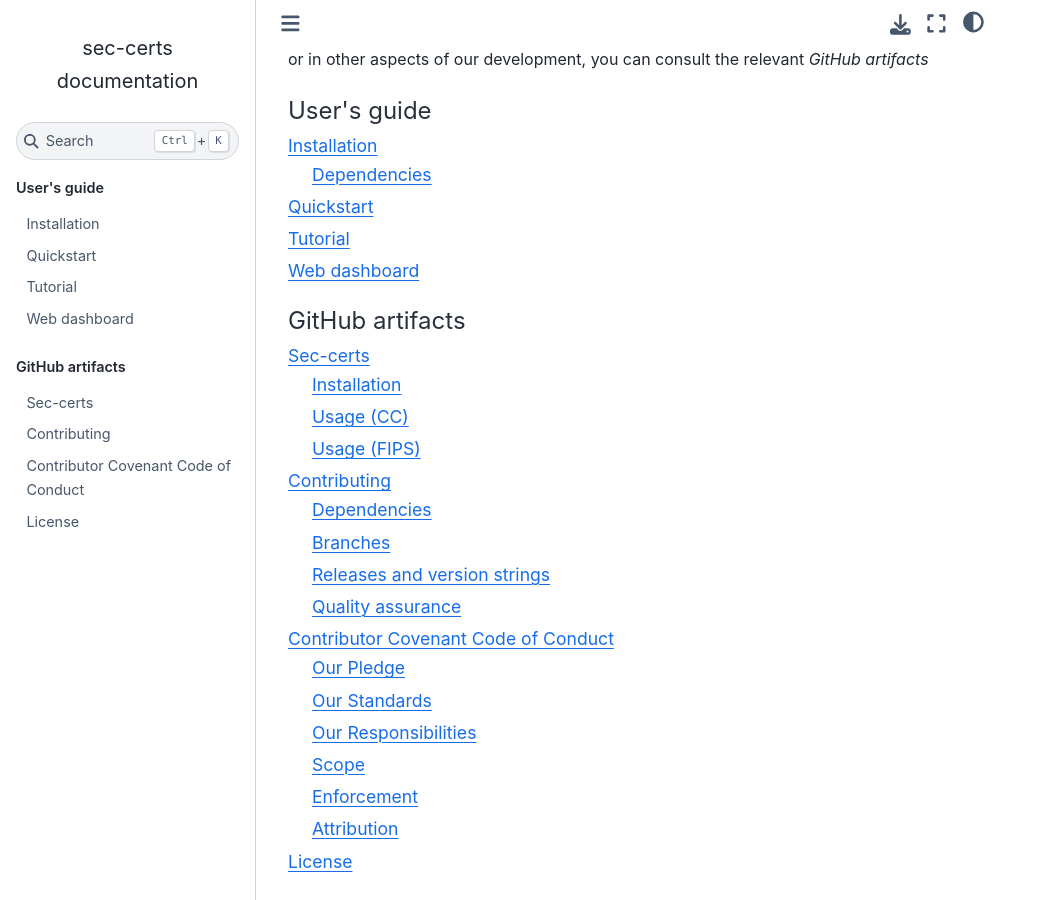
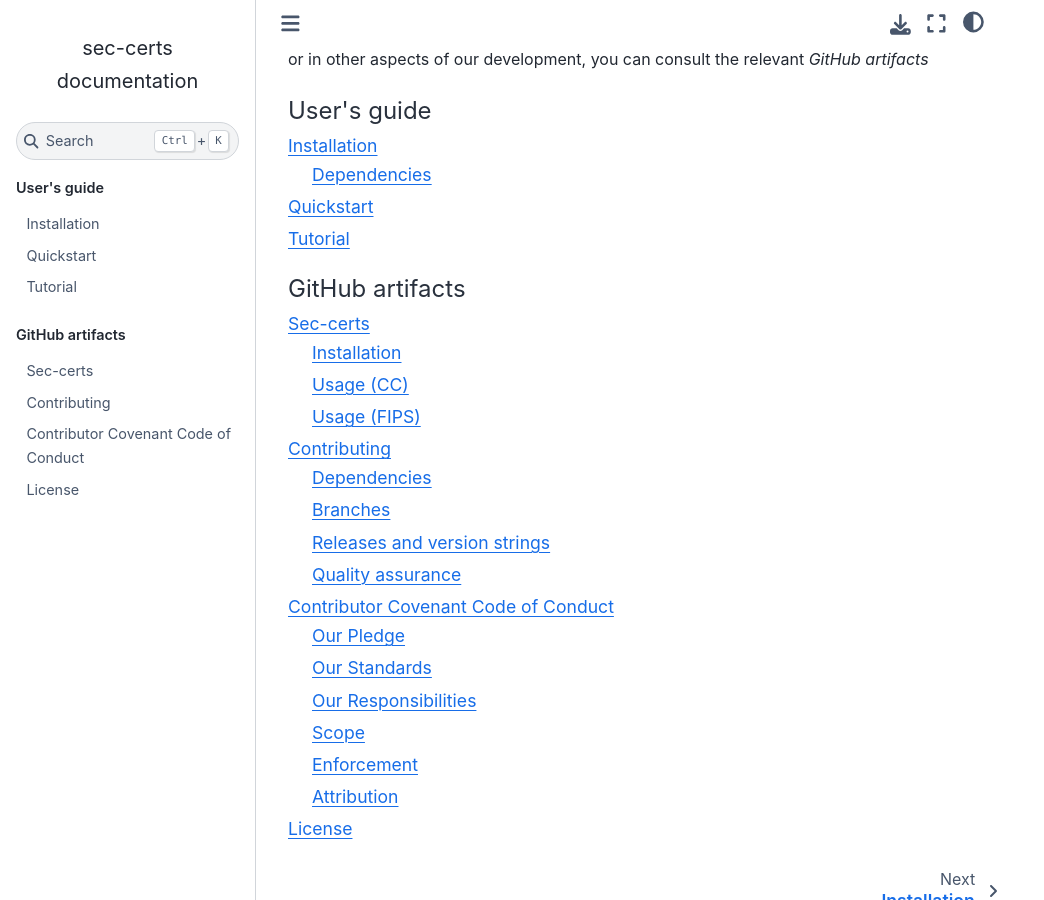
Before and after one commit to crocs-muni/sec-certs, a Sphinx documentation site: the page built from docs/index.md, in a window 1280 px wide and 900 px high, scrolled down 514 px. Shown: the whole window, without its empty margins (0-1044 px from the left). Built offline with Sphinx 7.4.7 and the Sphinx Book theme 1.1.4, drawn with Linux system fonts in a browser that asks for light colours; pages that are not in the unit, such as notebooks, are missing from menus.

Commit message:
drop web_dashboard docs

````diff
--- a/docs/index.md
+++ b/docs/index.md
@@ -9,7 +9,6 @@ There are three main parts of this documentation. *User's guide* describes high-
 installation.md
 quickstart.md
 tutorial.md
-web_dashboard.md
 ```
 
 ```{toctree}
````
